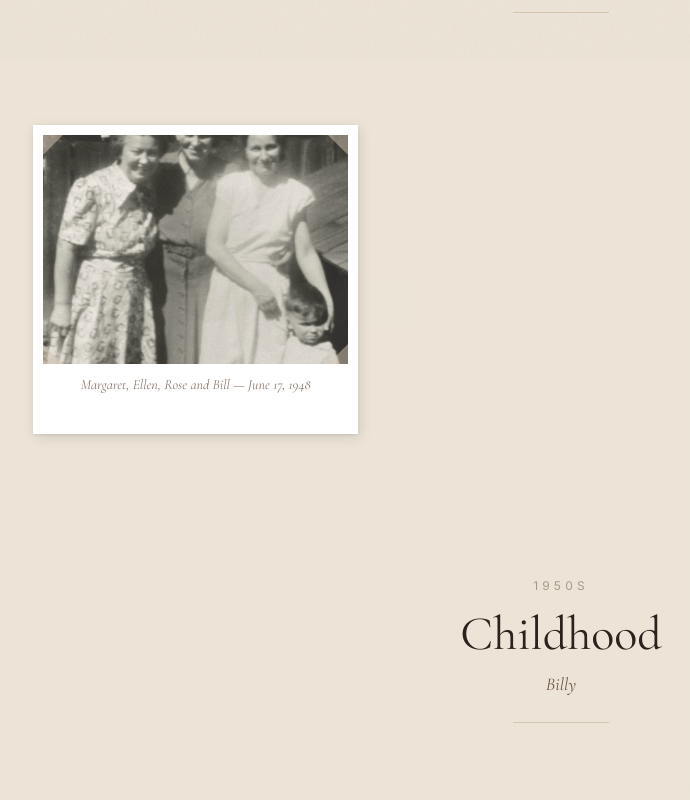
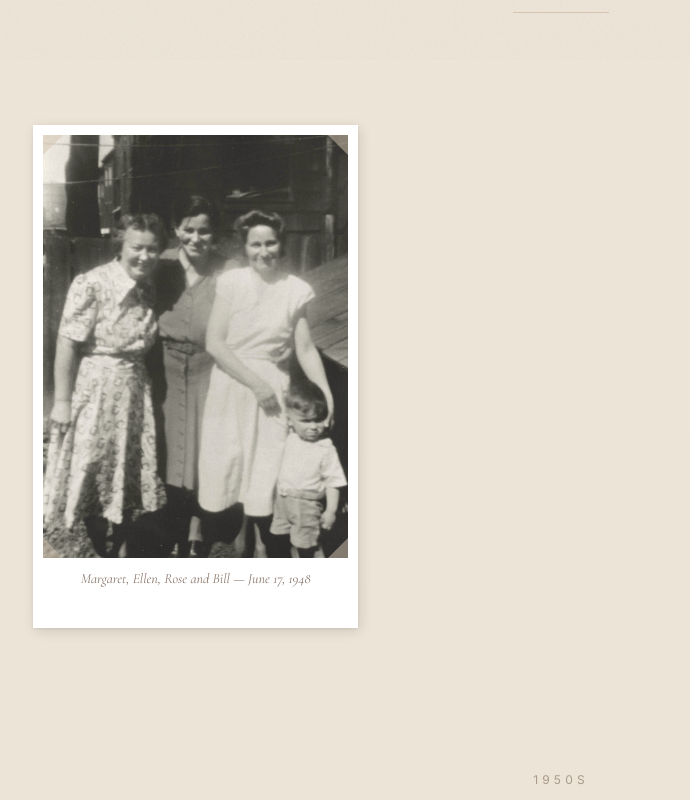
Before and after one commit to quiznat/wgleydon.com, a Next.js app: page /family-album in a window 1280 px wide. Shown: the part 740-1540 px from the top of the page, without its empty margins (79-769 px from the left). Built offline with nearby package versions, Linux system fonts and the light colour scheme.

Commit message:
Fix photo album: show full images at natural aspect ratio instead of cropping

```diff
--- a/src/app/family-album/page.tsx
+++ b/src/app/family-album/page.tsx
@@ -38,7 +38,7 @@ function PhotoPrint({ photo, index }: { photo: Photo; index: number }) {
             src={photo.src}
             alt={photo.caption}
             loading="lazy"
-            className="w-full aspect-[4/3] object-cover sepia-[0.15] contrast-[1.05] brightness-[0.98]"
+            className="w-full h-auto sepia-[0.15] contrast-[1.05] brightness-[0.98]"
           />
         </div>
         {/* Caption area — like handwriting below a print */}
```
